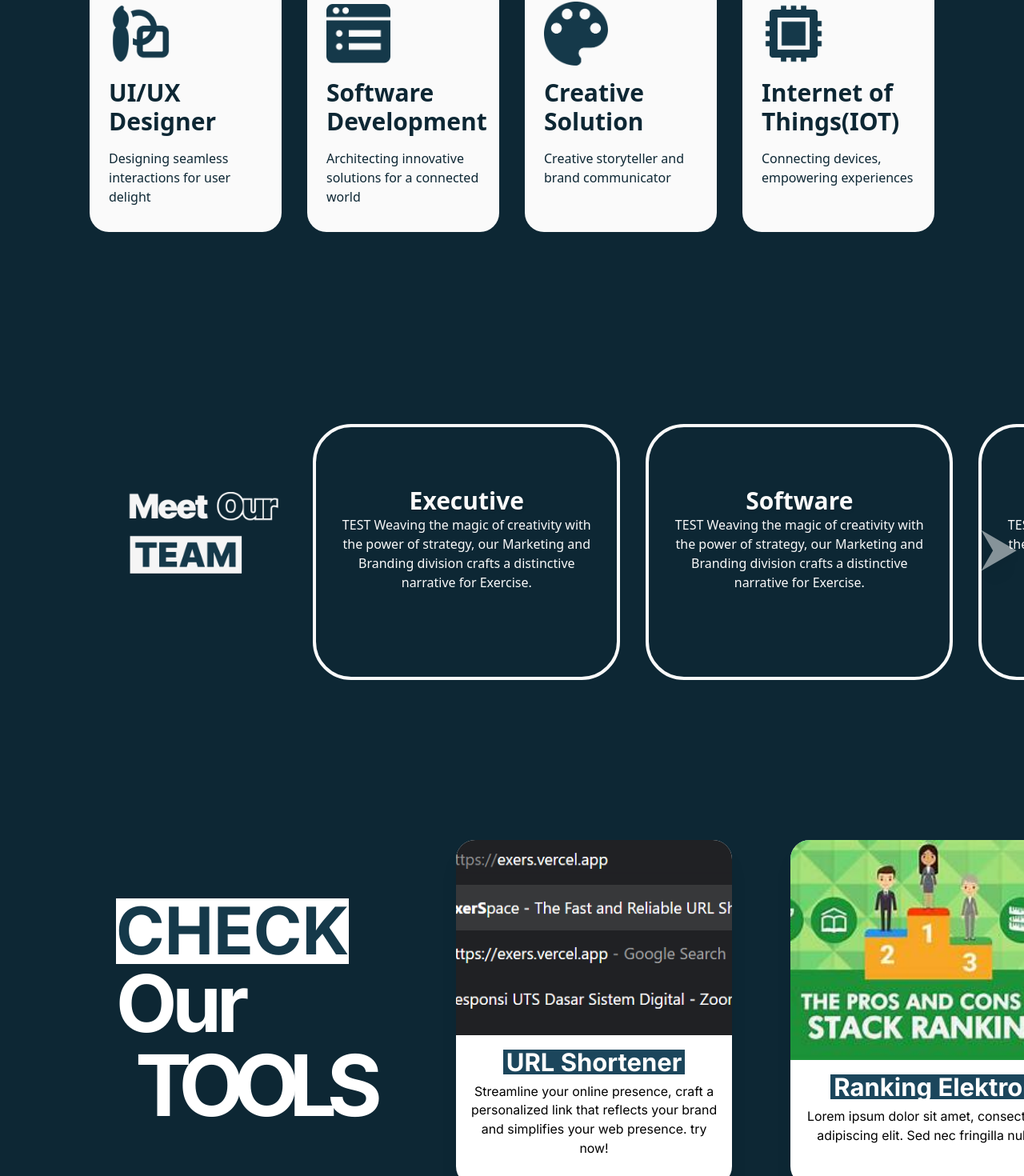
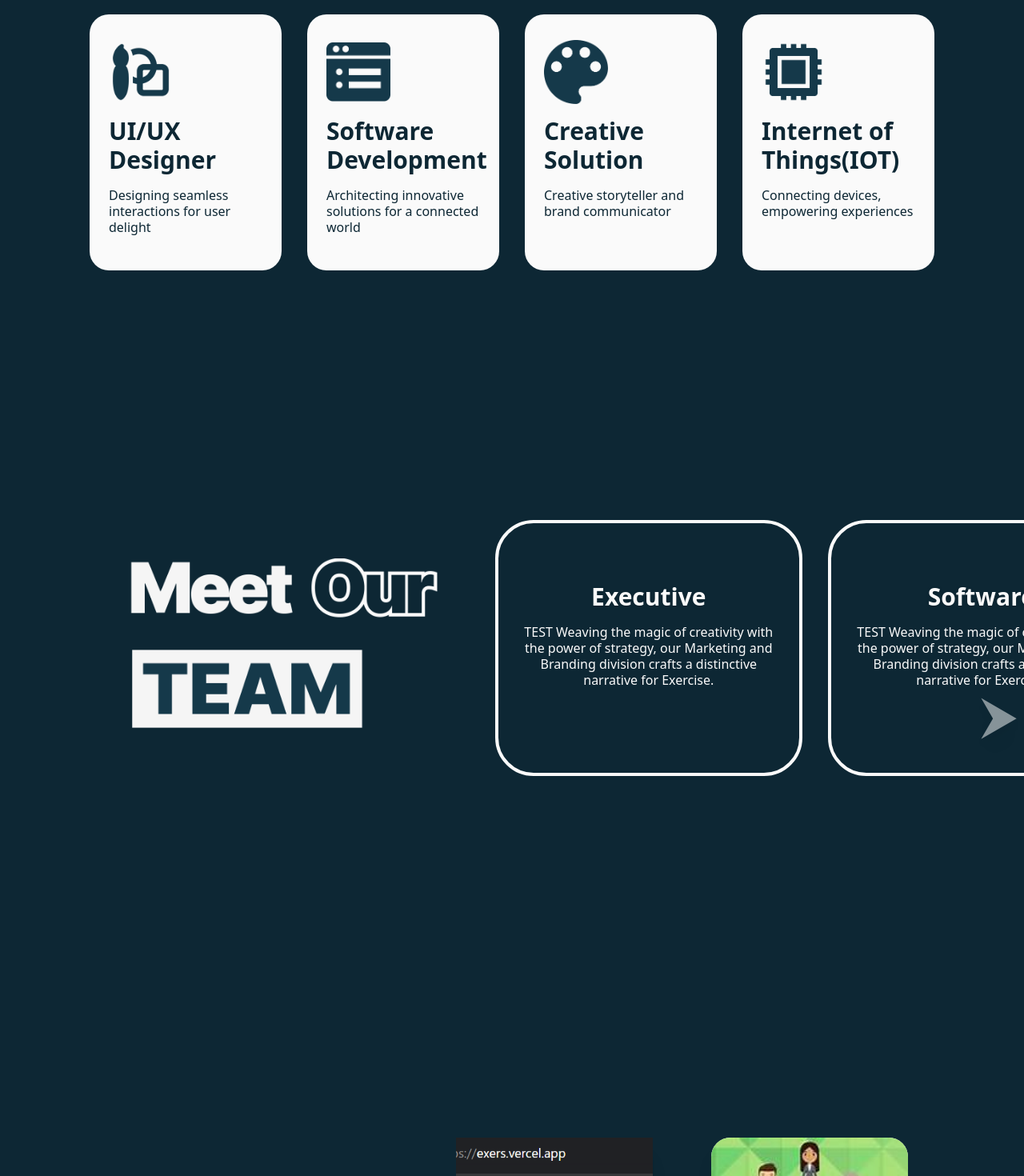
Before and after one commit to EXERCISE-FTUI/Website-Exercise-FE, a React (Vite) app: page /home in a window 1280 px wide. Shown: the part 958-2428 px from the top of the page at 80% size. Built offline with nearby package versions, Linux system fonts and the light colour scheme.

Commit message:
mobile is functional, tapi tidak bagus desainnya

```diff
--- a/src/components/CheckOurTools.tsx
+++ b/src/components/CheckOurTools.tsx
@@ -3,22 +3,24 @@ import Searchbarimg from "/src/assets/features/searchbarexer.png";
 
 export default function CheckOurTools() {
   return (
-    <section className='font-poppins scrollbar-hide text-white bg-gradient-to-t w-full pb-[50px] pt-[200px] px-[145px] items-center flex gap-[105px]  overflow-x-scroll'>
+    <section className='font-poppins scrollbar-hide text-white bg-gradient-to-t w-full pb-[50px] pt-[200px] md:px-[145px] px-8 items-center flex md:flex-row flex-col gap-[105px]'>
       <div className='flex flex-col gap-0 font-inter leading-none'>
         <div className='w-fit h-fit bg-[#FFFFFF] text-exer-gunmetal font-extrabold'>
-          <h1 className='text-[82px] p-0 leading-none'> CHECK </h1>
+          <h1 className='md:text-[82px] text-[41px] p-0 leading-none'>CHECK</h1>
         </div>
-        <h1 className='font-extrabold text-[99px] tracking-[-5.965px]'>Our</h1>
-        <h1 className='font-black text-[106px] pl-6 tracking-[-12.794px]'>
+        <h1 className='font-extrabold md:text-[99px] text-[50px] md:tracking-[-5.965px] tracking-[-3px]'>
+          Our
+        </h1>
+        <h1 className='font-black md:text-[106px] text-[53px] pl-6 md:tracking-[-12.794px] tracking-[-6px]'>
           TOOLS
         </h1>
       </div>
       {/* card untuk features */}
-      <div className='flex flex-row gap-[72.7px]'>
+      <div className='flex md:flex-row flex-col md:gap-[72.7px] gap-[36px] overflow-x-hidden'>
         <div
-          className='w-[345px] h-[432px] bg-white rounded-3xl overflow-hidden shadow-xl flex flex-col
-          hover:scale-105 transition-transform duration-300 ease-in-out
-        '>
+          className='w-[345px] h-[432px] bg-white rounded-3xl shadow-xl flex flex-col
+            hover:scale-105 transition-transform duration-300 ease-in-out
+          '>
           <img
             src={Searchbarimg}
             alt='searchbarexer'
@@ -35,9 +37,7 @@ export default function CheckOurTools() {
             </p>
           </div>
         </div>
-        <div
-          className='w-[345px] h-[432px] bg-white rounded-3xl overflow-hidden shadow-xl           hover:scale-105 transition-transform duration-300 ease-in-out
-'>
+        <div className='w-[345px] min-h-[432px] bg-white rounded-3xl overflow-hidden shadow-xl hover:scale-105 transition-transform duration-300 ease-in-out'>
           <img
             src={Rankdte}
             alt='searchbarexer'
--- a/src/pages/Landing/components/IconBox.tsx
+++ b/src/pages/Landing/components/IconBox.tsx
@@ -1,14 +1,33 @@
-export default function IconBox(props: {icon: string, alt: string, title: string, subtitle: string}) {
-  return(
-    <div id="icon-box" className="
+export default function IconBox(props: {
+  icon: string;
+  alt: string;
+  title: string;
+  subtitle: string;
+}) {
+  return (
+    <div
+      id='icon-box'
+      className='
             flex flex-col flex-wrap items-left
-            w-60 rounded-3xl
+            md:w-60 rounded-3xl
+            md:min-h-80
+            w-36  min-h-52
             bg-exer-white text-exer-charcoal
             hover:scale-110 transition-all duration-300
-          ">
-      <img src={props.icon} alt={props.alt} className=" mx-6 mt-8 mb-4 w-20 h-20 object-contain "/>
-      <h3 id="icon-title" className=" mx-6 text-3xl font-bold">{props.title}</h3>
-      <p id="icon-subtitle" className="mx-6 my-8 mt-4">{props.subtitle}</p>
+          '>
+      <img
+        src={props.icon}
+        alt={props.alt}
+        className='mx-3 mt-4 mb-2 md:mx-6 md:mt-8 md:mb-4 md:w-20 md:h-20 w-10 h-10 object-contain '
+      />
+      <h3
+        id='icon-title'
+        className='mx-3 md:mx-6 text-xl md:text-3xl font-bold '>
+        {props.title}
+      </h3>
+      <p id='icon-subtitle' className='mx-3 md:mx-6 md:text-[1rem] text-sm md:my-8 mb-4 md:mt-4 mt-2'>
+        {props.subtitle}
+      </p>
     </div>
-  )
+  );
 }
--- a/src/pages/Landing/components/TeamBox.tsx
+++ b/src/pages/Landing/components/TeamBox.tsx
@@ -10,8 +10,9 @@ export default function TeamBox(props: {
       id='team-box'
       className='
       flex flex-col items-center
-      w-96 min-w-[24rem] h-80 rounded-[3rem] border-4 border-exer-white
-      text-exer-white justify-center pb-8
+      md:min-w-[24rem] md:h-80 md:rounded-[3rem] md:border-4 border-exer-white
+      min-w-[18rem] h-[16rem] rounded-[3rem] border-2
+      text-exer-white justify-center md:pb-8 pb-2
       hover:bg-exer-white hover:text-exer-charcoal group transition-all duration-300 ease-in-out
       cursor-pointer
     '>
@@ -23,12 +24,12 @@ export default function TeamBox(props: {
         />
         <h3
           id='team-title'
-          className='text-3xl font-bold mx-4 text-center drop-shadow text-exer-white group-hover:text-exer-charcoal transition-all duration-200'>
+          className='md:text-3xl text-xl mb-4 font-bold mx-4 text-center drop-shadow text-exer-white group-hover:text-exer-charcoal transition-all duration-200'>
           {props.title}
         </h3>
       </div>
 
-      <p id='team-subtitle' className='text-center mx-6'>
+      <p id='team-subtitle' className='text-center mx-6 md:text-[1rem] text-sm'>
         {props.subtitle}
       </p>
     </div>
--- a/src/pages/Landing/section/OurWorks.tsx
+++ b/src/pages/Landing/section/OurWorks.tsx
@@ -42,9 +42,9 @@ export default function CheckOurTools() {
     <div id="out-works-section">
       <div id="Our-Works-Container" className="
         flex flex-row flex-wrap justify-center
-        w-full gap-4"
+        w-full gap-4 my-12"
       >
-        <img src={Our} alt="Our" className=" object-contain h-16"/>
+        <img src={Our} alt="Our" className=" object-contain h-12 md:h-16"/>
         {/* <img src={Works} alt="Works" className=" object-contain h-16"/> */}
 
       </div>
--- a/src/pages/Landing/section/RecentEvents.tsx
+++ b/src/pages/Landing/section/RecentEvents.tsx
@@ -44,7 +44,7 @@ export default function RecentEventsSection() {
     setHoveredCard: any;
   }) {
     return (
-      <div className='w-[10%] hover:w-[30%] mx-1 h-[20rem] bg-white rounded-[3rem] overflow-hidden shadow-xl flex flex-col transition-all duration-500 ease-in-out group delay-100 relative'>
+      <div className='w-[10%] min-w-[200px] hover:w-[30%] hover:min-w-[300px] mx-1 h-[20rem] bg-white rounded-[3rem] overflow-hidden shadow-xl flex flex-col transition-all duration-500 ease-in-out group delay-100 relative'>
         <img
           src={props.img}
           alt='Event'
@@ -69,10 +69,10 @@ export default function RecentEventsSection() {
       <img
         src={RecentEvents}
         alt='Recent Events'
-        className='w-[400px] mx-24 my-12'
+        className='md:w-[400px] w-[200px] md:mx-24 mx-12 my-12'
       />
       <div className='flex w-screen justify-center'>
-        <div className='flex justify-center items-center mx-24 w-full'>
+        <div className='flex justify-center items-center mx-24 w-full flex-wrap gap-4'>
           {events.map((event, index) => (
             <Card
               title={event.title}
--- a/src/pages/Landing/section/Team.tsx
+++ b/src/pages/Landing/section/Team.tsx
@@ -115,7 +115,7 @@ export default function Team() {
         <img
           src={MeetOurTeam}
           alt='Meet Our Team'
-          className=' w-[1000px] pb-12 object-contain'
+          className=' md:w-[600px] w-[200px] pb-[4rem] md:pb-[12rem] object-contain'
         />
       </div>
 
@@ -123,6 +123,7 @@ export default function Team() {
         id='team-boxes'
         className='
         flex gap-8 overflow-x-auto scrollbar-hide hover:scale-[101%] transition-all duration-300 ease-in-out overflow-y-visible
+        w-full md:w-[80%] h-[400px] md:h-[500px] mt-4 md:mt-0
       '>
         {team.map((team, index) => (
           <TeamBox
@@ -139,7 +140,13 @@ export default function Team() {
         className='
         text-white absolute right-0 mb-4 mr-2
         animate-pulse text-[4rem] drop-shadow-xl
-        hover:opacity-0 opacity-50 z-10 hidden md:block '>
+        hover:opacity-0 opacity-50 z-10 cursor-pointer'
+        onClick={() => {
+          const teamBoxes = document.getElementById("team-boxes");
+          if (teamBoxes) {
+            teamBoxes.scrollLeft += 300;
+          }
+        }}>
         {"⮞"}
       </h1>
     </div>
```
Also changed, not shown: src/pages/Landing/index.tsx (+21 -4 lines).
